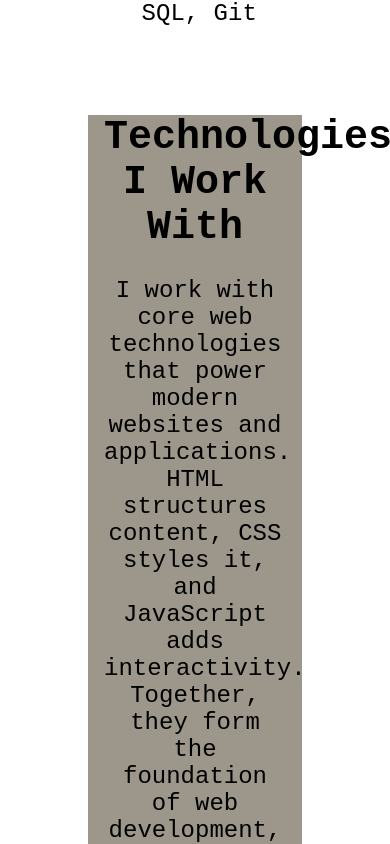
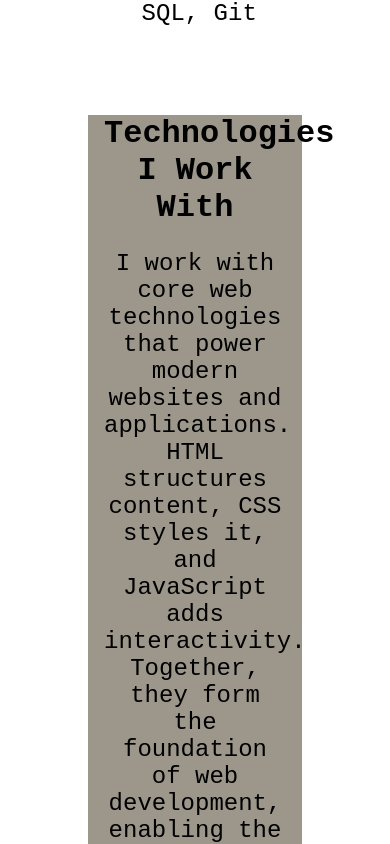
Before and after one commit to tiearraf85/reactPortfolio, a React app: page / in a window 390 px wide. Shown: the part 1169-2013 px from the top of the page. Built offline with nearby package versions, Linux system fonts and the light colour scheme; the HTML template or start-up script is replaced by a standard one.

Commit message:
changed text in mobile view

```diff
--- a/src/components/Navbar/Nav.css
+++ b/src/components/Navbar/Nav.css
@@ -17,6 +17,7 @@
   .home-page{
     font-family: 'Brush Script MT', cursive;
     padding-left: 2rem;
+    color: black;
 
   }
 
--- a/src/pages/Home/Home.css
+++ b/src/pages/Home/Home.css
@@ -164,12 +164,18 @@ h2, .description, .projects-description {
   .pricing-link {
     padding-bottom: 4rem;
 
+  }
 
+  .pricing-app, .calculator-app {
+    font-weight: bold;
   }
 
 
 
   @media (max-width: 770px) {
+    .expanding{
+      font-size: 2rem;
+    }
 
 h2 {
     font-size: 16px;
@@ -215,6 +221,8 @@ h2 {
 
 @media (max-width: 370px) {
 
+
+
   .typewriter-container {
     font-size: 1rem;
   }
--- a/src/pages/Home/Home.jsx
+++ b/src/pages/Home/Home.jsx
@@ -79,7 +79,7 @@ export default function Home() {
         </div>
       </section>
       <div className="technologies">
-        <h1>Technologies I Work With</h1>
+        <h1 className='expanding'>Technologies I Work With</h1>
         <p>
           I work with core web technologies that power modern websites and
           applications. HTML structures content, CSS styles it, and JavaScript
```
